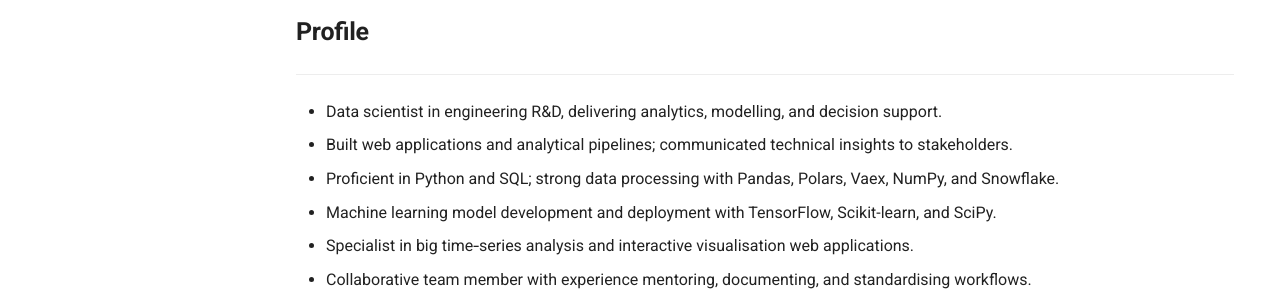
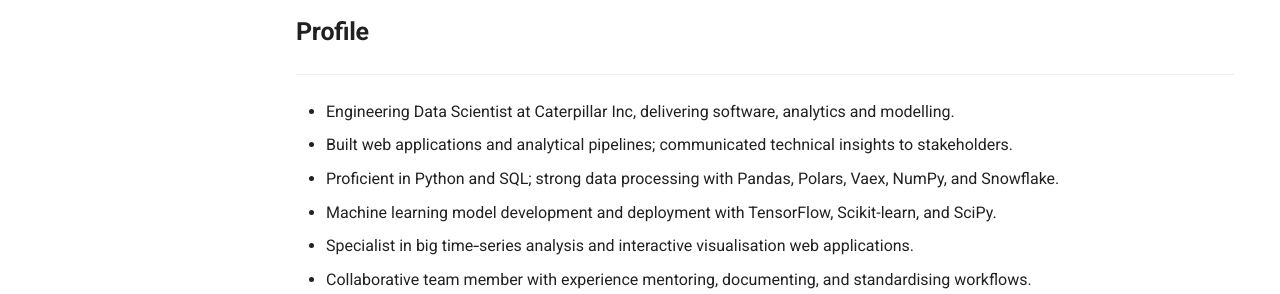
Before and after one commit to DougRzz/CV, an MkDocs documentation site: the page built from docs/index.md, in a window 1280 px wide and 1400 px high. Shown: the part 317-611 px from the top of the window. Built offline with MkDocs 1.6.1 and Material for MkDocs 9.7.7, drawn with Linux system fonts in a browser that asks for light colours; comment, search, counter and statistics services are not loaded; some of the changed text lies outside the part shown.

Commit message:
Update index.md

```diff
--- a/docs/index.md
+++ b/docs/index.md
@@ -15,7 +15,7 @@
 ## Profile
 
 ---
-- Data scientist in engineering R&D, delivering analytics, modelling, and decision support.
+- Engineering Data Scientist at Caterpillar Inc, delivering software, analytics and modelling.
 - Built web applications and analytical pipelines; communicated technical insights to stakeholders.
 - Proficient in Python and SQL; strong data processing with Pandas, Polars, Vaex, NumPy, and Snowflake.
 - Machine learning model development and deployment with TensorFlow, Scikit-learn, and SciPy.
@@ -78,7 +78,7 @@
 
 <div>
          <span > <br></span>
-       <span style="font-weight:bold; float:left;">Jaguar Landrover Ltd.	</span>
+       <span style="font-weight:bold; float:left;">Jaguar Land Rover Ltd.	</span>
         <span > &nbsp&nbsp&nbsp&nbsp&nbsp&nbsp Structural CAE Engineer</span>
         <span style="float:right;">June 2013 – May 2014</span>
         <span > <br></span>
```
